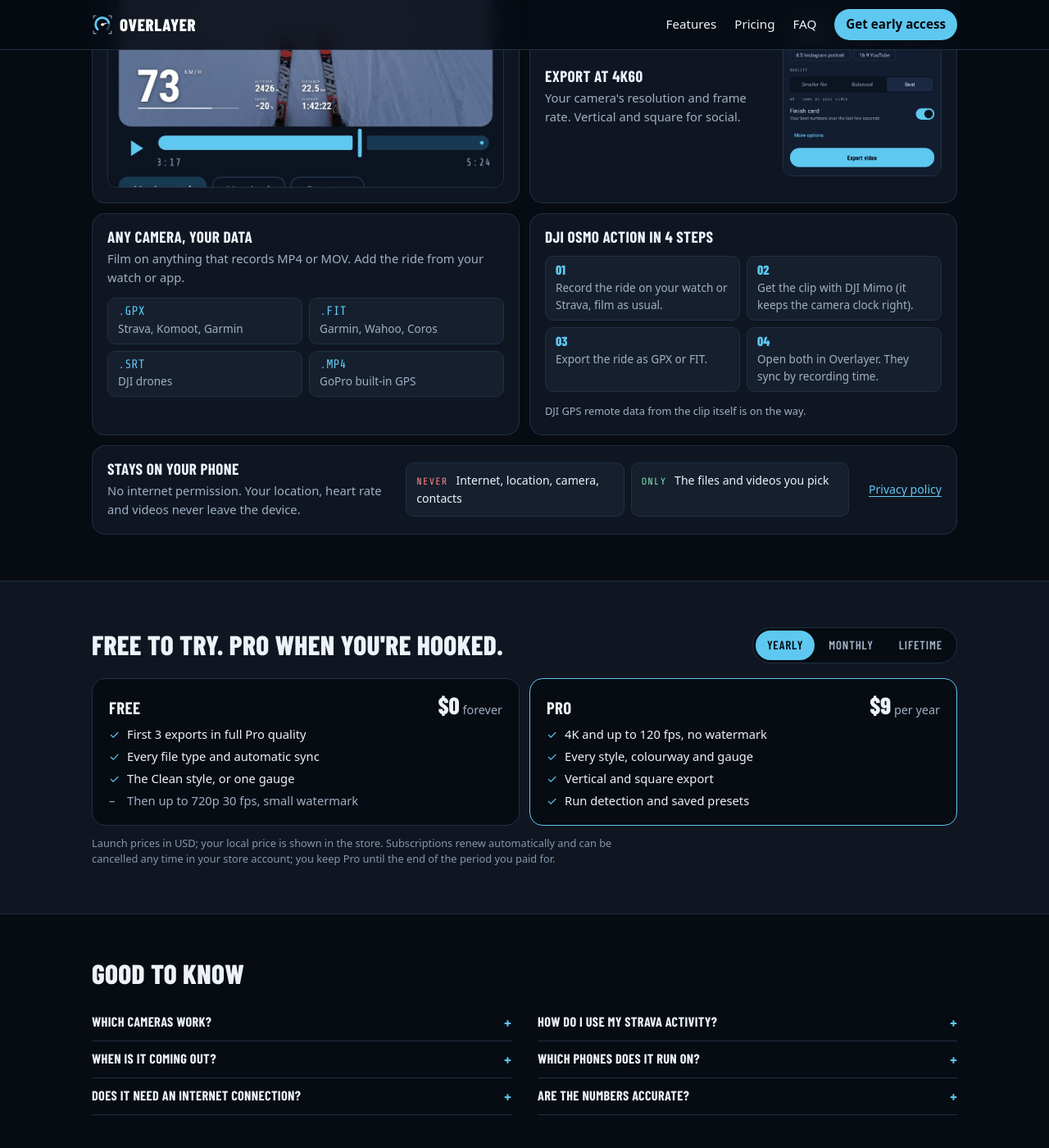
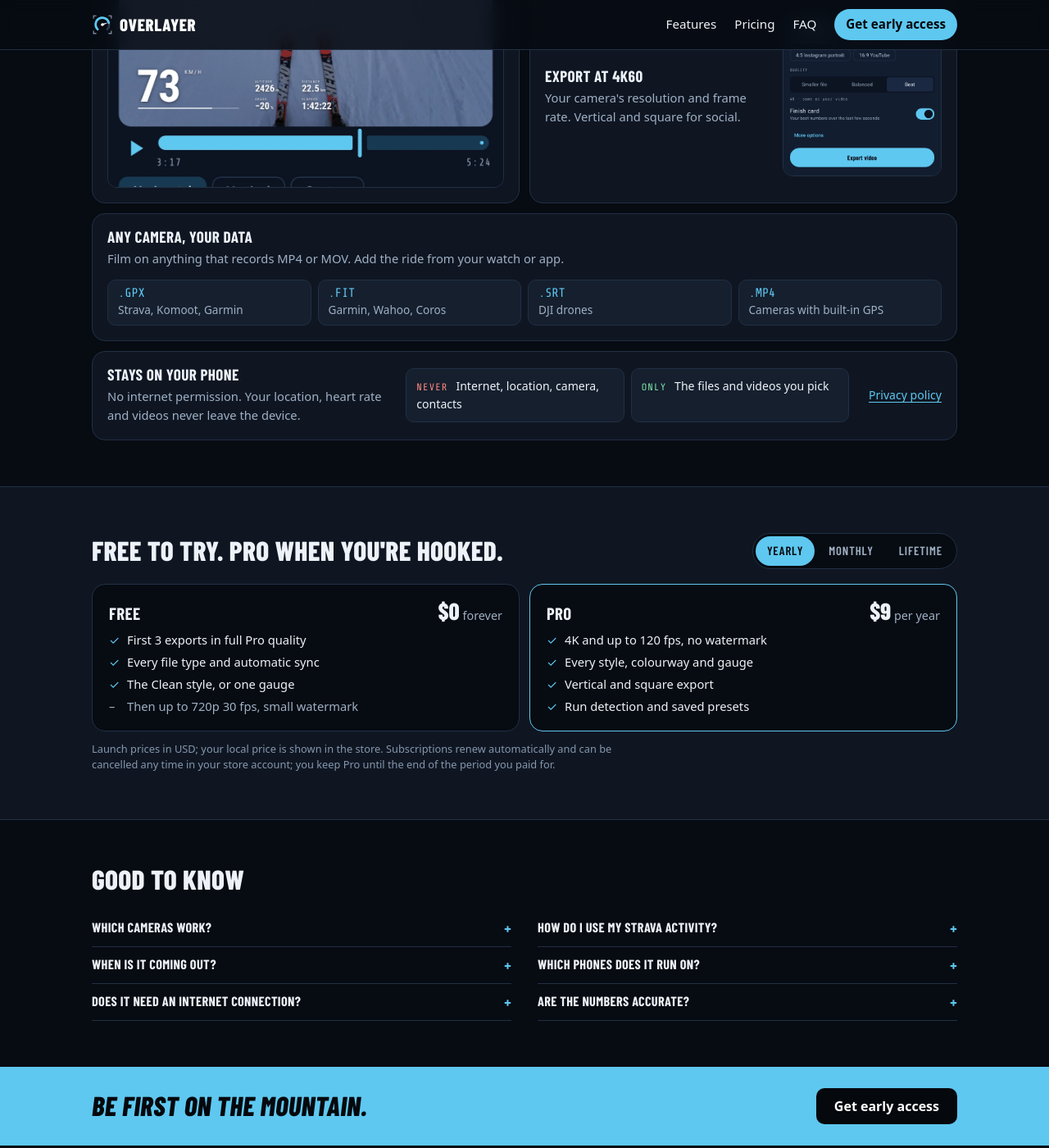
Before and after one commit to brkyk1903/overlayer-site, a Jekyll site: the page index.html, which Jekyll copies as it is, in a window 1280 px wide and 1400 px high, scrolled down 1050 px. Shown: the whole window at 82% size. Built offline with Jekyll 4.4.1, drawn with Linux system fonts in a browser that asks for light colours.

Commit message:
Publish site from overlayer@176fb81

```diff
--- a/assets/site.css
+++ b/assets/site.css
@@ -131,18 +131,15 @@
 .c-export { flex-direction: row; align-items: center; }
 .c-export .txt { flex: 1; }
 .c-export img { width: 40%; aspect-ratio: 1 / 1; object-position: bottom; }
-.c-data, .c-dji { grid-column: span 2; }
+.c-data { grid-column: span 4; }
 .c-privacy { grid-column: span 4; flex-direction: row; flex-wrap: wrap; align-items: center; gap: 12px 24px; }
 .c-privacy .txt { flex: 1 1 280px; }
 .c-privacy .perm { flex: 2 1 420px; }
 .dials { list-style: none; margin: 0; padding: 0; display: grid; grid-template-columns: repeat(4, minmax(0, 1fr)); gap: 10px; }
 .dials img { width: 100%; aspect-ratio: 1; clip-path: circle(42.5% at 50% 50%); }
-.chips { list-style: none; margin: 0; padding: 0; display: grid; grid-template-columns: repeat(2, minmax(0, 1fr)); gap: 8px; }
+.chips { list-style: none; margin: 0; padding: 0; display: grid; grid-template-columns: repeat(4, minmax(0, 1fr)); gap: 8px; }
 .chips li { background: var(--surface-2); border: 1px solid var(--line); border-radius: 10px; padding: 8px 12px; font-size: 0.85rem; color: var(--muted); display: grid; gap: 2px; }
 .chips b { font: 0.95rem/1 var(--mono); color: var(--sky); }
-.steps { margin: 0; padding: 0; list-style: none; counter-reset: s; display: grid; grid-template-columns: repeat(2, minmax(0, 1fr)); gap: 8px; }
-.steps li { counter-increment: s; background: var(--surface-2); border: 1px solid var(--line); border-radius: 10px; padding: 8px 12px; font-size: 0.85rem; color: var(--muted); }
-.steps li::before { content: counter(s, decimal-leading-zero); display: block; font: 800 1rem/1 var(--display); color: var(--sky); margin-bottom: 3px; }
 .card .note { font-size: 0.8rem; }
 .perm { list-style: none; margin: 0; padding: 0; display: grid; grid-template-columns: repeat(2, minmax(0, 1fr)); gap: 8px; }
 .perm li { background: var(--surface-2); border: 1px solid var(--line); border-radius: 10px; padding: 10px 12px; font-size: 0.88rem; }
@@ -152,8 +149,9 @@
 .more { font-size: 0.88rem; }
 @media (max-width: 860px) {
   .bento { grid-template-columns: repeat(2, minmax(0, 1fr)); }
-  .c-editor, .c-gauges, .c-export, .c-data, .c-dji, .c-privacy { grid-column: span 2; grid-row: auto; }
+  .c-editor, .c-gauges, .c-export, .c-data, .c-privacy { grid-column: span 2; grid-row: auto; }
 }
+@media (max-width: 860px) { .chips { grid-template-columns: repeat(2, minmax(0, 1fr)); } }
 @media (max-width: 520px) { .perm { grid-template-columns: 1fr; } }
 
 /* ---------- Pricing ---------- */
--- a/index.html
+++ b/index.html
@@ -118,20 +118,10 @@
             <li><b>.GPX</b> Strava, Komoot, Garmin</li>
             <li><b>.FIT</b> Garmin, Wahoo, Coros</li>
             <li><b>.SRT</b> DJI drones</li>
-            <li><b>.MP4</b> GoPro built-in GPS</li>
+            <li><b>.MP4</b> Cameras with built-in GPS</li>
           </ul>
         </article>
 
-        <article class="card c-dji" id="dji">
-          <div class="txt"><h3>DJI Osmo Action in 4 steps</h3></div>
-          <ol class="steps">
-            <li>Record the ride on your watch or Strava, film as usual.</li>
-            <li>Get the clip with DJI Mimo (it keeps the camera clock right).</li>
-            <li>Export the ride as GPX or FIT.</li>
-            <li>Open both in Overlayer. They sync by recording time.</li>
-          </ol>
-          <p class="note">DJI GPS remote data from the clip itself is on the way.</p>
-        </article>
 
         <article class="card c-privacy" id="privacy">
           <div class="txt"><h3>Stays on your phone</h3><p>No internet permission. Your location, heart rate and videos never leave the device.</p></div>
@@ -188,7 +178,7 @@
       <div class="faq">
         <details>
           <summary>Which cameras work?</summary>
-          <p>Anything that records MP4 or MOV: every DJI Osmo Action (including the Action 5 Pro and Action 4), Insta360, GoPro, drones and phones. DJI drones and GoPro clips carry their own data; for other cameras, add a GPX or FIT file from your watch or app.</p>
+          <p>Anything that records MP4 or MOV: every DJI Osmo Action, Insta360, GoPro, drones and phones. Drones and cameras with built-in GPS also save some data of their own, like position, speed and height, so they work without an extra file. For heart rate, power or cadence, or for cameras without GPS, add a GPX or FIT file from your watch or app.</p>
         </details>
         <details>
           <summary>How do I use my Strava activity?</summary>
```
Also changed, not shown: legal/terms-of-use.md (+8 -2 lines).
